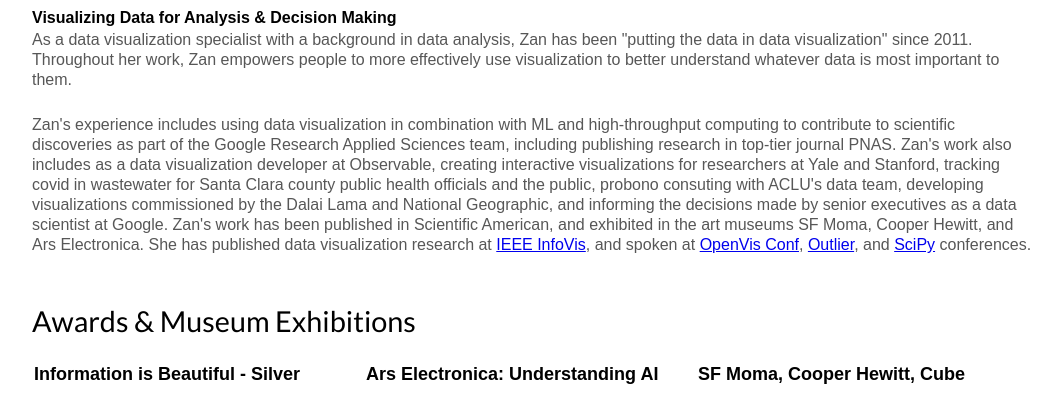
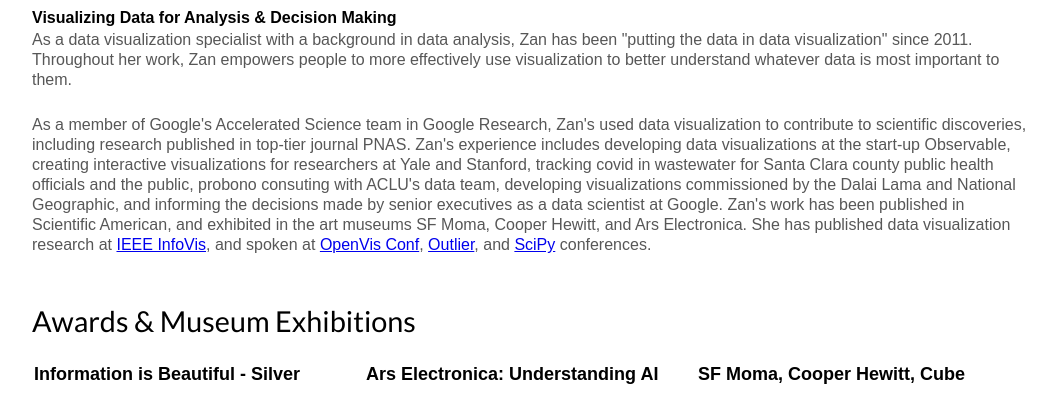
Before and after one commit to zanarmstrong/portfolio, a plain HTML site: page index.html in a window 1280 px wide. Shown: the part 111-509 px from the top of the page, without its empty margins (108-1169 px from the left). Drawn offline with Linux system fonts and the light colour scheme.

Commit message:
Update index.html

```diff
--- a/index.html
+++ b/index.html
@@ -173,7 +173,7 @@
     <h1>Zan Armstrong</h1>
     <p class="subtitle">Visualizing Data for Analysis & Decision Making</p>
     <p>As a data visualization specialist with a background in data analysis, Zan has been "putting the data in data visualization" since 2011. Throughout her work, Zan empowers people to more effectively use visualization to better understand whatever data is most important to them.</p>
-    <p>Zan's experience includes using data visualization in combination with ML and high-throughput computing to contribute to scientific discoveries as part of the Google Research Applied Sciences team, including publishing research in top-tier journal PNAS. Zan's work also includes as a data visualization developer at Observable, creating interactive visualizations for researchers at Yale and Stanford, tracking covid in wastewater for Santa Clara county public health officials and the public, probono consuting with ACLU's data team, developing visualizations commissioned by the Dalai Lama and National Geographic, and informing the decisions made by senior executives as a data scientist at Google. Zan's work has been published in Scientific American, and exhibited in the art museums SF Moma, Cooper Hewitt, and Ars Electronica. She has published data visualization research at <a href="https://pubmed.ncbi.nlm.nih.gov/26356927/">IEEE InfoVis</a>, and spoken at <a href="https://www.youtube.com/watch?v=IiF4-g001EQ">OpenVis Conf</a>, <a href="https://www.youtube.com/watch?v=W02ZlvulHSY">Outlier</a>, and <a href="https://www.youtube.com/watch?v=IzXxTeQhdO0">SciPy</a> conferences.</p>
+    <p>As a member of Google's Accelerated Science team in Google Research, Zan's used data visualization to contribute to scientific discoveries, including research published in top-tier journal PNAS. Zan's experience includes developing data visualizations at the start-up Observable, creating interactive visualizations for researchers at Yale and Stanford, tracking covid in wastewater for Santa Clara county public health officials and the public, probono consuting with ACLU's data team, developing visualizations commissioned by the Dalai Lama and National Geographic, and informing the decisions made by senior executives as a data scientist at Google. Zan's work has been published in Scientific American, and exhibited in the art museums SF Moma, Cooper Hewitt, and Ars Electronica. She has published data visualization research at <a href="https://pubmed.ncbi.nlm.nih.gov/26356927/">IEEE InfoVis</a>, and spoken at <a href="https://www.youtube.com/watch?v=IiF4-g001EQ">OpenVis Conf</a>, <a href="https://www.youtube.com/watch?v=W02ZlvulHSY">Outlier</a>, and <a href="https://www.youtube.com/watch?v=IzXxTeQhdO0">SciPy</a> conferences.</p>
    </div>
 
   <div class="gallery">
```
